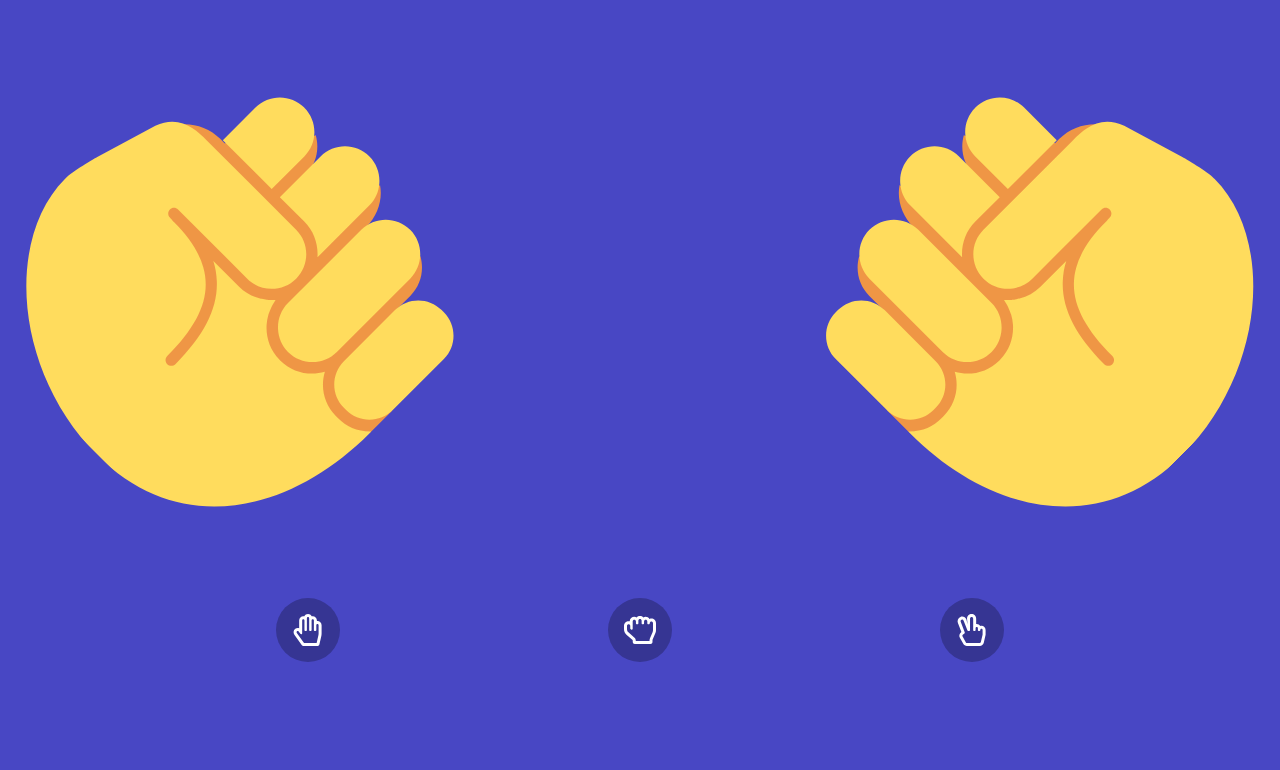
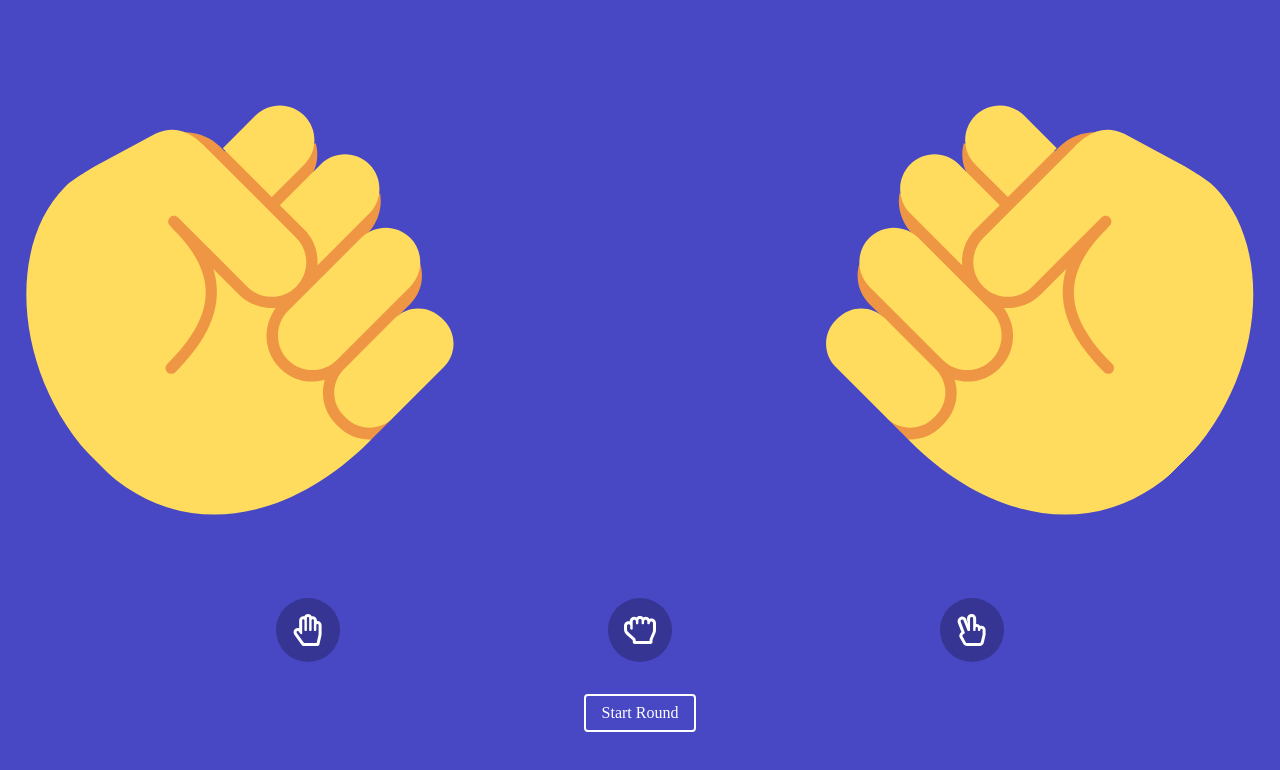
Before and after one commit to BUTURUM/rock-paper-scissors, a plain HTML site: page index.html in a window 1280 px wide. Drawn offline with Linux system fonts and the light colour scheme.

Commit message:
Add play button.

```diff
--- a/index.html
+++ b/index.html
@@ -32,5 +32,8 @@
       </svg>
     </button>
   </div>
+  <div id="play-panel">
+    <button id="play-button">Start Round</button>
+  </div>
 </body>
 </html>
--- a/style.css
+++ b/style.css
@@ -1,6 +1,7 @@
 body{
   background-color: #4847C4;
   color: white;
+  font-family: 'Avenir';
 }
 button{
   background: none;
@@ -16,6 +17,8 @@ button svg{
   display: flex;
   justify-content: space-between;
   overflow-x: clip;
+  margin-bottom: 9vh;
+  margin-top: 2vh;
 }
 .hand-box{
   width: 40%;
@@ -37,7 +40,6 @@ button svg{
 #action-panel{
   display: flex;
   justify-content: space-evenly;
-  margin-top: 10vh;
 }
 .action-button{
   background-color: #363593;
@@ -57,6 +59,18 @@ button svg{
   vertical-align: middle;
 }
 
+/*play shit*/
+#play-panel{
+  text-align: center;
+  margin-top: 2rem;
+}
+#play-button{
+  color: white;
+  border: 2px white solid;
+  padding: .5rem 1rem;
+  border-radius: .25rem;
+}
+
 @keyframes shake {
   from{
     top: 0;
```
